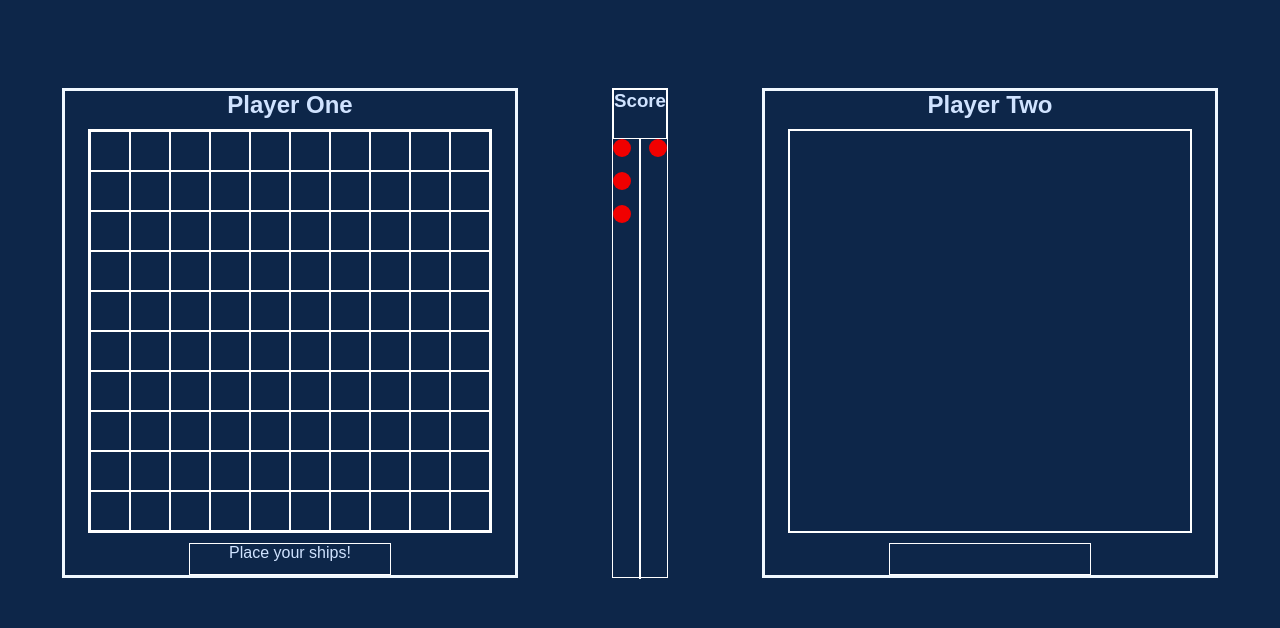
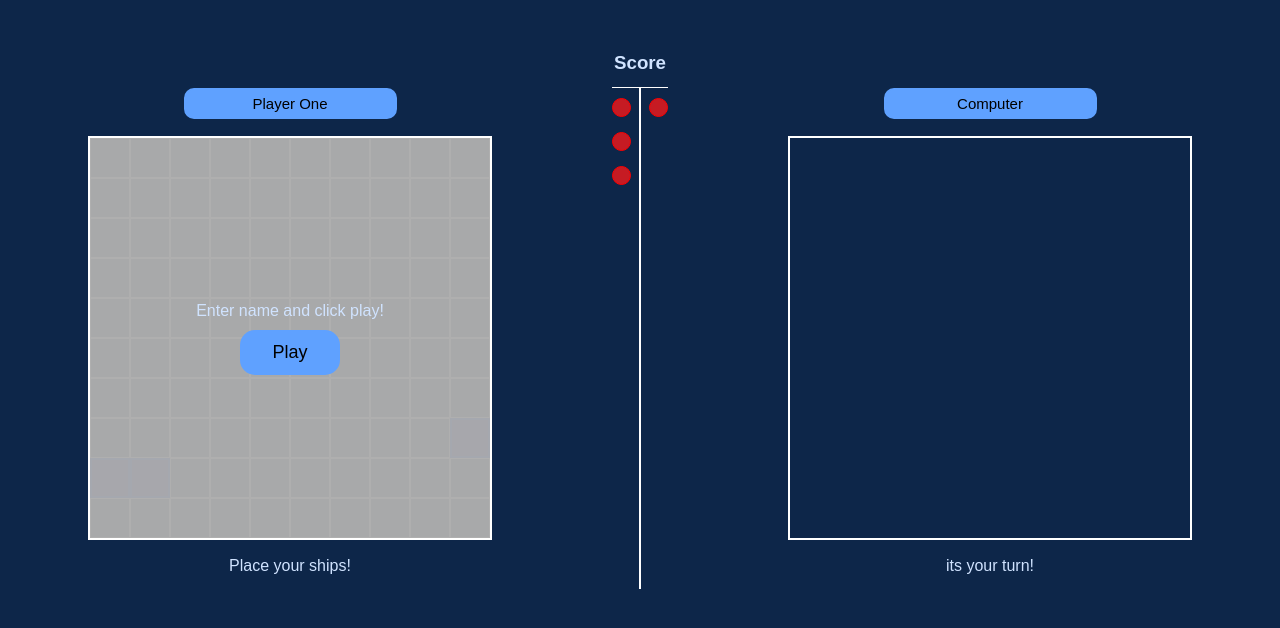
Before and after one commit to CiaranO-C/battleship, a website with bundled scripts: page index.html in a window 1280 px wide. Shown: the part 62-690 px from the top of the page. Built offline with nearby package versions, Linux system fonts and the light colour scheme; some icons are missing; a web font is replaced by a local one.

Commit message:
initialise players on click of play btn

```diff
--- a/dom.js
+++ b/dom.js
@@ -0,0 +1,20 @@
+function Dom() {
+  function renderBoard(container, board) {
+    const length = board.length;
+    for (let i = 0; i < length; i++) {
+      for (let j = 0; j < length; j++) {
+        const cell = document.createElement("div");
+        cell.setAttribute("data-i", i);
+        cell.setAttribute("data-j", j);
+        const cellHasShip = board[i][j] === "";
+        cell.classList = cellHasShip ? "grid-cell" : "grid-cell ship";
+        container.appendChild(cell);
+      }
+    }
+  }
+  return { renderBoard };
+}
+
+const dom = Dom();
+
+export default { dom };
--- a/gameboard.js
+++ b/gameboard.js
@@ -3,7 +3,7 @@ import { Ship } from "./ship.js";
 export function Board() {
   const board = buildBoard();
   const missedAttacks = [];
-  const totalHits = 0;
+  let totalHits = 0;
   const shipLengths = {
     carrier: 5,
     battleship: 4,
@@ -127,7 +127,7 @@ export function Board() {
     let sumOfLengths = 0;
     const lengths = Object.values(shipLengths);
     lengths.forEach((length) => {
-      sum += length;
+      sumOfLengths += length;
     });
     if (totalHits === sumOfLengths) {
       return true;
--- a/index.html
+++ b/index.html
@@ -4,7 +4,7 @@
     <meta charset="UTF-8" />
     <meta name="viewport" content="width=device-width, initial-scale=1.0" />
     <title>Battleship</title>
-    <script type="module" src="./dom.js" defer></script>
+    <script type="module" src="./index.js" defer></script>
     <link rel="stylesheet" href="style.css" />
   </head>
   <body>
@@ -14,8 +14,20 @@
     </header>
     <main>
       <div class="player-container" id="playerOne">
-        <h2>Player One</h2>
-        <div class="grid-container">
+        <input
+          class="name-input"
+          type="text"
+          name="name"
+          id="playerOneName"
+          value="Player One"
+        />
+        <div class="board">
+          <div class="overlay">
+            <div class="start-game-container">
+              <p>Enter name and click play!</p>
+              <button id="playButton">Play</button>
+            </div>
+          </div>
           <div class="grid-cell"></div>
           <div class="grid-cell"></div>
           <div class="grid-cell"></div>
@@ -95,9 +107,9 @@
           <div class="grid-cell"></div>
           <div class="grid-cell"></div>
           <div class="grid-cell"></div>
-            <div class="grid-cell"></div>
-            <div class="grid-cell"></div>
-            <div class="grid-cell"></div>
+          <div class="grid-cell ship"></div>
+          <div class="grid-cell ship"></div>
+          <div class="grid-cell ship"></div>
           <div class="grid-cell"></div>
           <div class="grid-cell"></div>
           <div class="grid-cell"></div>
@@ -132,9 +144,21 @@
         </div>
       </div>
       <div class="player-container" id="playerTwo">
-        <h2>Player Two</h2>
-        <div class="grid-container"></div>
-        <div class="dialogue"></div>
+        <input
+          class="name-input"
+          type="text"
+          name="name"
+          id="playerTwoName"
+          value="Computer"
+        />
+        <div class="board">
+          <div class="overlay hidden">
+            <div class="start-game-container hidden">
+              <p>Enter name and click play!</p>
+            </div>
+          </div>
+        </div>
+        <div class="dialogue">its your turn!</div>
       </div>
     </main>
     <footer><i class="fa-brands fa-github"></i></footer>
--- /dev/null
+++ b/index.js
@@ -0,0 +1,40 @@
+import Player from "./player.js";
+import dom from './dom.js';
+
+let game;
+const playButton = document.getElementById("playButton");
+
+playButton.addEventListener("click", () => {
+    game = Game();
+    game.start();
+});
+
+function Game() {
+  const playerOne = Player();
+  const playerTwo = Player();
+
+  function start() {
+    initalisePlayers();
+    renderBoards();
+  }
+
+  function initalisePlayers() {
+    const nameOne = document.getElementById("playerOneName");
+    const nameTwo = document.getElementById("playerTwoName");
+    playerOne.setName(nameOne.value);
+    playerTwo.setName(nameTwo.value);
+    toggleReadOnly(nameOne);
+    toggleReadOnly(nameTwo);
+  }
+
+  function renderBoards(){
+    dom.renderBoard(document.querySelector('#playerOne board'), playerOne.board);
+    dom.renderBoard(document.querySelector('#playerTwo board'), playerTwo.board);
+  }
+
+  function toggleReadOnly(input) {
+    input.readonly = !input.readonly;
+  }
+
+  return { playerOne, playerTwo, start };
+}
--- a/player.js
+++ b/player.js
@@ -1,7 +1,7 @@
 import { Board } from "./gameboard.js";
 
-function Player(name = "Computer") {
-  let title = name;
+export default function Player() {
+  let name = null;
   let board = Board();
   let score = 0;
 
@@ -9,8 +9,13 @@ function Player(name = "Computer") {
     return name;
   }
 
+  function setName(newName) {
+    name = newName;
+  }
+
   return {
     getName,
+    setName,
     board,
   };
 }
--- a/style.css
+++ b/style.css
@@ -13,6 +13,7 @@
   --main-text-color: rgb(208, 227, 255);
   --grid-color: white;
   --main-accent-color: rgb(95 161 255);
+  --accent-light: rgb(160, 200, 255);
 }
 
 /* Whole Document */
@@ -31,6 +32,16 @@ button {
   font-family: inherit;
   font-size: 12px;
   background-color: var(--main-accent-color);
+  transition: 0.3s;
+  cursor: pointer;
+}
+
+button:hover {
+  background-color: var(--accent-light);
+}
+
+input:focus {
+  outline: none;
 }
 
 /* Header */
@@ -58,24 +69,35 @@ h1 {
 main {
   display: grid;
   grid-template-columns: 2fr 0.5fr 2fr;
-  grid-template-rows: auto;
+  grid-template-rows: 50px auto;
   justify-items: center;
-  margin-top: 70px;
+  margin-top: 20px;
 }
 
 .player-container {
+  grid-row: 2 / 3;
   display: flex;
   flex-direction: column;
   align-items: center;
-  gap: 10px;
+  gap: 17px;
 
-  border: 3px solid aliceblue;
   width: 450px;
-  /*height: 450px;*/
   font-family: "Alumni Sans Pinstripe", sans-serif;
 }
 
-.grid-container {
+.name-input {
+  background-color: var(--main-accent-color);
+  border: 2px solid var(--main-accent-color);
+  border-radius: 10px;
+  padding: 5px;
+
+  font-family: "Aldrich", sans-serif;
+  text-align: center;
+  font-size: 15px;
+}
+
+.board {
+  position: relative;
   display: grid;
   grid-template-columns: repeat(10, 1fr);
   grid-template-rows: repeat(10, 1fr);
@@ -84,45 +106,78 @@ main {
   border: 2px solid white;
 }
 
+.overlay {
+  position: absolute;
+  width: 100%;
+  height: 100%;
+  background-color: #acacacf5;
+
+  display: flex;
+  align-items: center;
+  justify-content: center;
+}
+
+.start-game-container {
+    display: flex;
+    flex-direction: column;
+    align-items: center;
+    gap: 10px;
+}
+
+#playButton {
+width: 100px;
+font-size: 18px;
+}
+
 .grid-cell {
   box-sizing: border-box;
   border: 1px solid white;
+  background-color: rgba(255, 255, 255, 0.282);
+}
+
+.ship {
+  box-sizing: content-box;
+  border: 2px solid rgb(11, 68, 255);
+  background-color: rgba(70, 70, 255, 0.629);
 }
 
 .dialogue {
-  width: 200px;
+  width: auto;
   height: 30px;
-  border: 1px solid white;
   text-align: center;
 }
 
 .score-container {
+  grid-row: 1 / 3;
   display: grid;
   grid-template-columns: 1fr auto 1fr;
   grid-template-rows: 50px 1fr;
-
-  border: 1px solid white;
   font-family: "Aldrich", sans-serif;
 }
 
 .score-title {
+  display: flex;
+  align-items: center;
+  justify-content: center;
   grid-column: 1 / 4;
-  border: 1px solid white;
+  border-bottom: 1px solid white;
 }
 
 .point-container {
   display: flex;
   flex-direction: column;
+  align-items: center;
   gap: 15px;
-  align-items: center;
+  padding-top: 10px;
 }
 
 .point {
-  width: 18px;
-  height: 18px;
+  width: 17px;
+  height: 17px;
+  border: 1px solid red;
   border-radius: 50%;
 
-  background-color: rgb(241, 0, 0);
+  background-color: rgba(255, 24, 24, 0.764);
 }
 
 .divider {
@@ -131,3 +186,8 @@ main {
   margin-left: 8px;
   margin-right: 8px;
 }
+
+/* Hide Elements */
+.hidden {
+  display: none;
+}
```
Also changed, not shown: gameboard.test.js (+19 -5 lines). Lines whose indentation alone changed are shown as unchanged.
